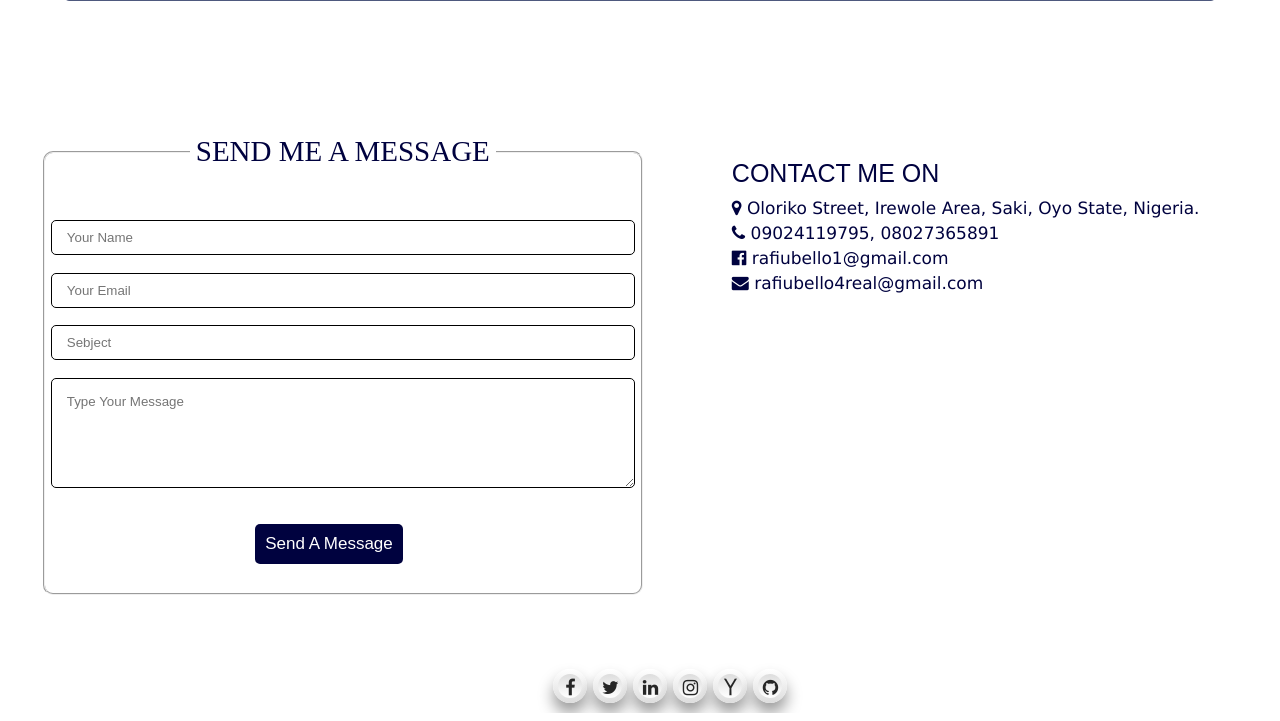
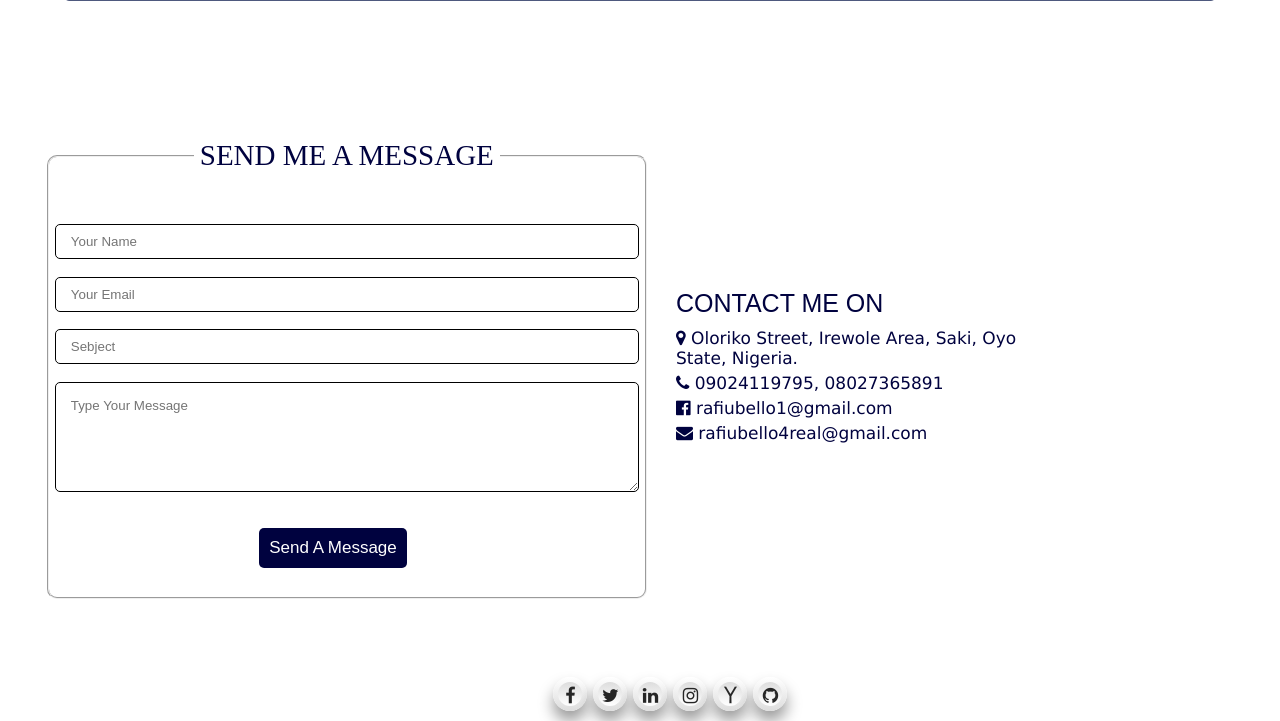
Before and after one commit to TunarshBee/my-portfolio-, a PHP site: page / in a window 1280 px wide. Shown: the part 2742-3463 px from the top of the page. Run offline with PHP 8.4, Linux system fonts and the light colour scheme.

Commit message:
table edition

```diff
--- a/index.html
+++ b/index.html
@@ -193,25 +193,9 @@
             </div>
 
             <div id="contact">
-                <div id="contactDiv">
-                        <div>Contact Me On</div>
-                        <div id="locate">
-                            <i class="fa fa-map-marker" aria-hidden="true"></i>
-                            Oloriko Street, Irewole Area, Saki, Oyo State, Nigeria.
-                        </div>
-                        <div id="phone">
-                            <i class="fa fa-phone" aria-hidden="true"></i>
-                            09024119795, 08027365891
-                        </div>
-                        <div id="feceB">
-                            <i class="fa fa-facebook-official" aria-hidden="true"></i>
-                            rafiubello1@gmail.com
-                        </div>
-                        <div id="gmail">
-                            <i class="fa fa-envelope" aria-hidden="true"></i>
-                            rafiubello4real@gmail.com
-                        </div>
-                </div>
+               <table>
+                   <tr>
+                       <td>
                         <div id="contactDiv1">
                             <fieldset>
                                 <legend>
@@ -232,6 +216,31 @@
                                 </div>
                             </fieldset>
                         </div>
+
+                       </td>
+                       <td>
+                        <div id="contactDiv">
+                            <div>Contact Me On</div>
+                            <div id="locate">
+                                <i class="fa fa-map-marker" aria-hidden="true"></i>
+                                Oloriko Street, Irewole Area, Saki, Oyo State, Nigeria.
+                            </div>
+                            <div id="phone">
+                                <i class="fa fa-phone" aria-hidden="true"></i>
+                                09024119795, 08027365891
+                            </div>
+                            <div id="feceB">
+                                <i class="fa fa-facebook-official" aria-hidden="true"></i>
+                                rafiubello1@gmail.com
+                            </div>
+                            <div id="gmail">
+                                <i class="fa fa-envelope" aria-hidden="true"></i>
+                                rafiubello4real@gmail.com
+                            </div>
+                        </div>
+                       </td>
+                   </tr>
+               </table>
             </div>
 
         </div>
--- a/myPortfolio.css
+++ b/myPortfolio.css
@@ -362,13 +362,13 @@ nav.scrolled{
 }
 
 #contactDiv1{
-    display: inline-block;
+    display: inline-table;
 }
 
 #contactDiv{
-    display: inline;
-    float: right;
-    margin: 25px 5% 25px 0px;
+    display: inline-table;
+    /* float: right; */
+    margin: 10%;
     /* padding: 5%; */
 }
 
```
Lines whose indentation alone changed are shown as unchanged.
